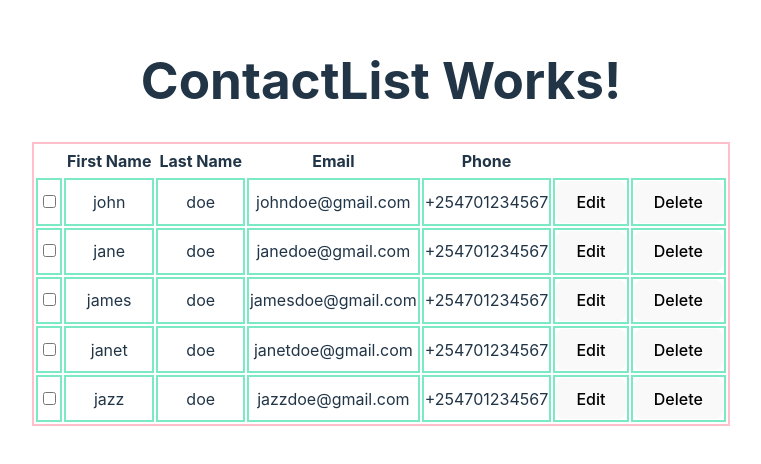
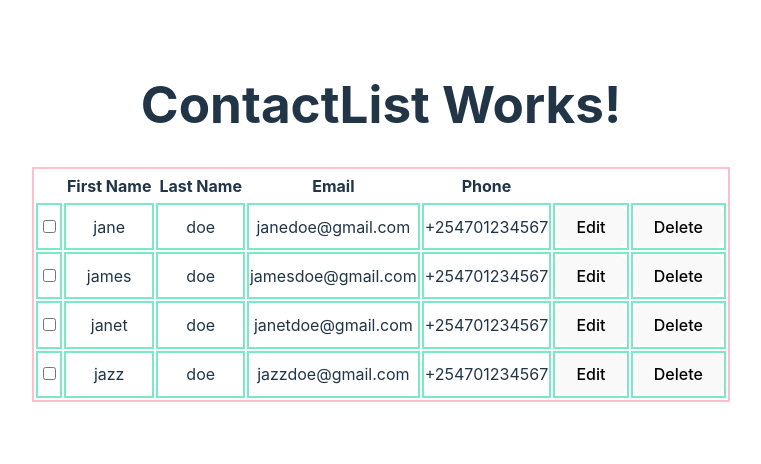
Before and after one commit to kahoragachau/Contabook, a React (Vite) app: page / in a window 1280 px wide. Shown: the part 178-642 px from the top of the page, without its empty margins (259-1020 px from the left). Built offline with nearby package versions, Linux system fonts and the light colour scheme; data requests are answered from the project's data file.

Commit message:
✨feat: Delete a Contact and return a new list of contacts

```diff
--- a/db.json
+++ b/db.json
@@ -1,13 +1,5 @@
 {
-  "contacts":
-  [
-    {
-    "id": 1,
-    "firstname": "john",
-    "lastname": "doe",
-    "email": "johndoe@gmail.com",
-    "phone": "+254701234567"
-    },
+  "contacts": [
     {
       "id": 2,
       "firstname": "jane",
--- a/src/components/ContactsList/ContactsList.jsx
+++ b/src/components/ContactsList/ContactsList.jsx
@@ -3,7 +3,7 @@ import axios from "axios";
 import "./ContactsList.css";
 
 const ContactList = () => {
-  const baseUrl = "http://localhost:3000/contacts"
+  const baseUrl = `http://localhost:3000/contacts`
 
   const [contacts, setContacts] = useState([])
 
@@ -12,6 +12,7 @@ const ContactList = () => {
       setContacts(response.data)
     })
   }
+
 
   const tabulateContacts =
       contacts.map(contact => {
@@ -24,7 +25,12 @@ const ContactList = () => {
               <td>{contact.email} </td>
               <td>{contact.phone} </td>
               <td><button>Edit</button></td>
-              <td><button>Delete</button></td>
+              {/* handle Delete  */}
+              <td><button onClick={() => {
+                axios.delete(`${baseUrl}/${contact.id}`).then(() => {
+                  console.log("contact" +  contact.id + " Deleted")
+                })
+              }}>Delete</button></td>
             </tr>
           </>
         )
```
Lines whose indentation alone changed are shown as unchanged.
